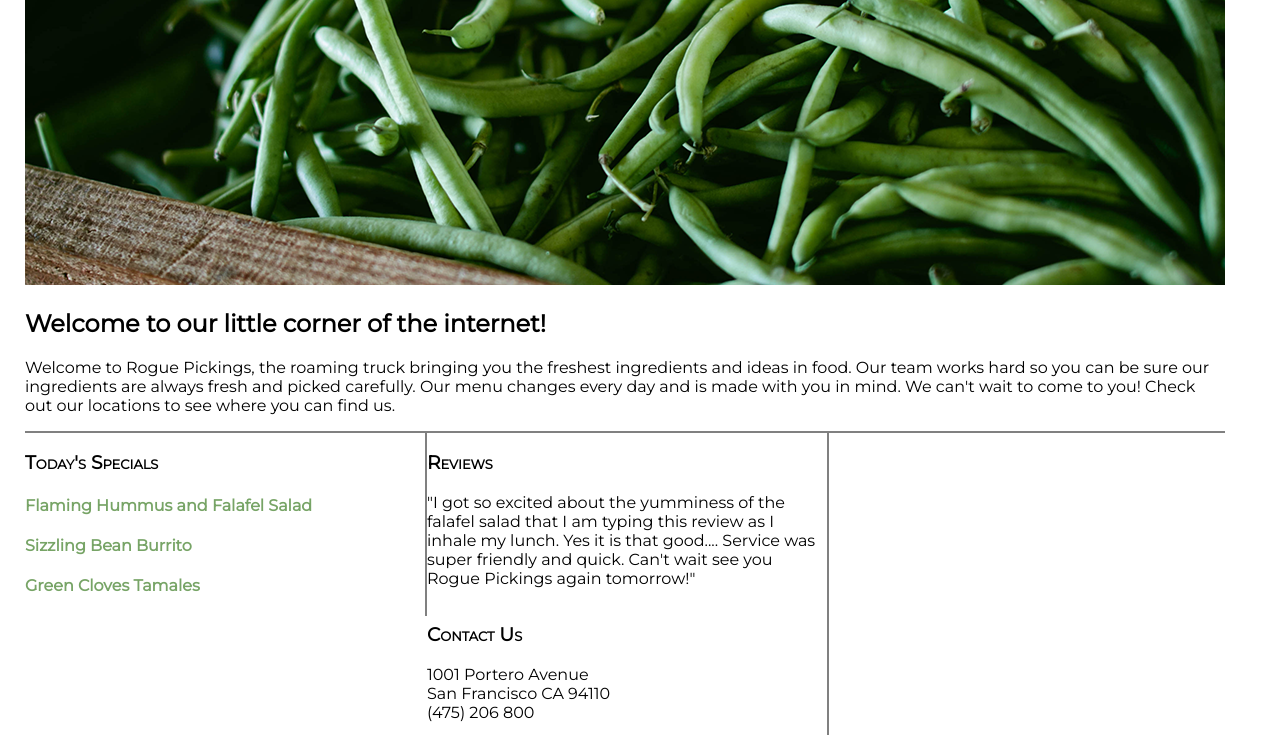
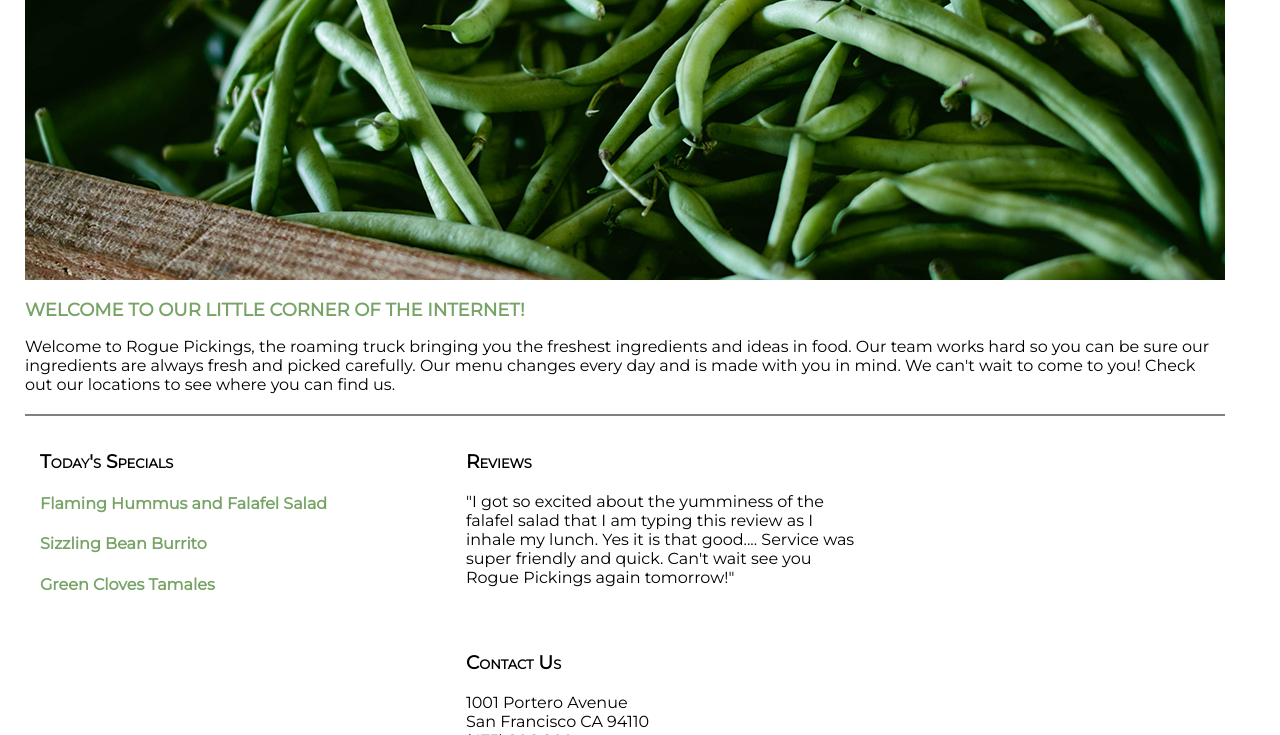
Before and after one commit to So-Wow/rogue-pickers, a plain HTML site: page index.html in a window 1280 px wide. Shown: the part 115-850 px from the top of the page. Drawn offline with Linux system fonts and the light colour scheme.

Commit message:
added new container div

```diff
--- a/css/main.css
+++ b/css/main.css
@@ -1,7 +1,16 @@
 /***** BASE STYLES *****/
 body {
   font-family: 'Montserrat', serif;
+  margin: auto;
+  width: 100%;
+}
+
+#wrapper {
   margin-left: 25px;
+}
+
+p {
+  font-size: 16px;
 }
 
 
@@ -16,9 +25,9 @@ body {
 }
 
 .third-width {
-  width: 400px;
+  width: 33%;
   float: left;
-  border-right: 2px solid grey;
+  padding: 15px;
 }
 
 /***** HEADER *****/
@@ -30,6 +39,7 @@ header h1 {
   padding: 15px;
   font-weight: 500;
   text-transform: uppercase;
+  font-size: 30px;
 }
 
 #header-highlight {
@@ -59,10 +69,12 @@ nav ul li a {
 #about {
   height: auto;
   display: inline-block;
-  border-bottom: 2px solid grey;
 }
 
 #about h2 {
+  color: #77a466;
+  font-size: 18px;
+  text-transform: uppercase;
 }
 
 h3 {
@@ -70,13 +82,28 @@ h3 {
   font-weight: bold;
 }
 
+
+/***** CONTAINER *****/
+.iblock {
+  border-bottom: 2px solid grey;
+  border-top: 2px solid grey;
+  display: inline-block;
+}
+
+
 /***** SPECIALS SECTION *****/
 #specials h4 {
   color: #77a466;
 }
 
 /***** REVIEWS SECTION *****/
+#reviews {
+  border-right: 2px solid grey;
+  border-left: 2px solid grey;
+}
+
 p {
+  overflow: auto;
 }
 
 
--- a/index.html
+++ b/index.html
@@ -8,6 +8,7 @@
   </head>
 
   <body>
+    <div id="wrapper">
     <header>
       <div class="full-width">
         <div class="half-width">
@@ -35,6 +36,9 @@
         <h2>Welcome to our little corner of the internet!</h2>
         <p>Welcome to Rogue Pickings, the roaming truck bringing you the freshest ingredients and ideas in food. Our team works hard so you can be sure our ingredients are always fresh and picked carefully. Our menu changes every day and is made with you in mind. We can't wait to come to you! Check out our locations to see where you can find us. </p>
       </section>
+    </div>
+    <div class="full-width">
+        <div class="iblock">
           <section id="specials">
             <div class="third-width">
               <h3>Today's Specials</h3>
@@ -58,10 +62,12 @@
             </div>
           </section>
         </div>
+    </div>
   </main>
 
     <footer id="attribution">
       <h2>Powered by lots of <span id="fresh-highlight">fresh</span> ingredients</h2>
     </footer>
+  </div>
   </body>
 </html>
```
Lines whose indentation alone changed are shown as unchanged.
